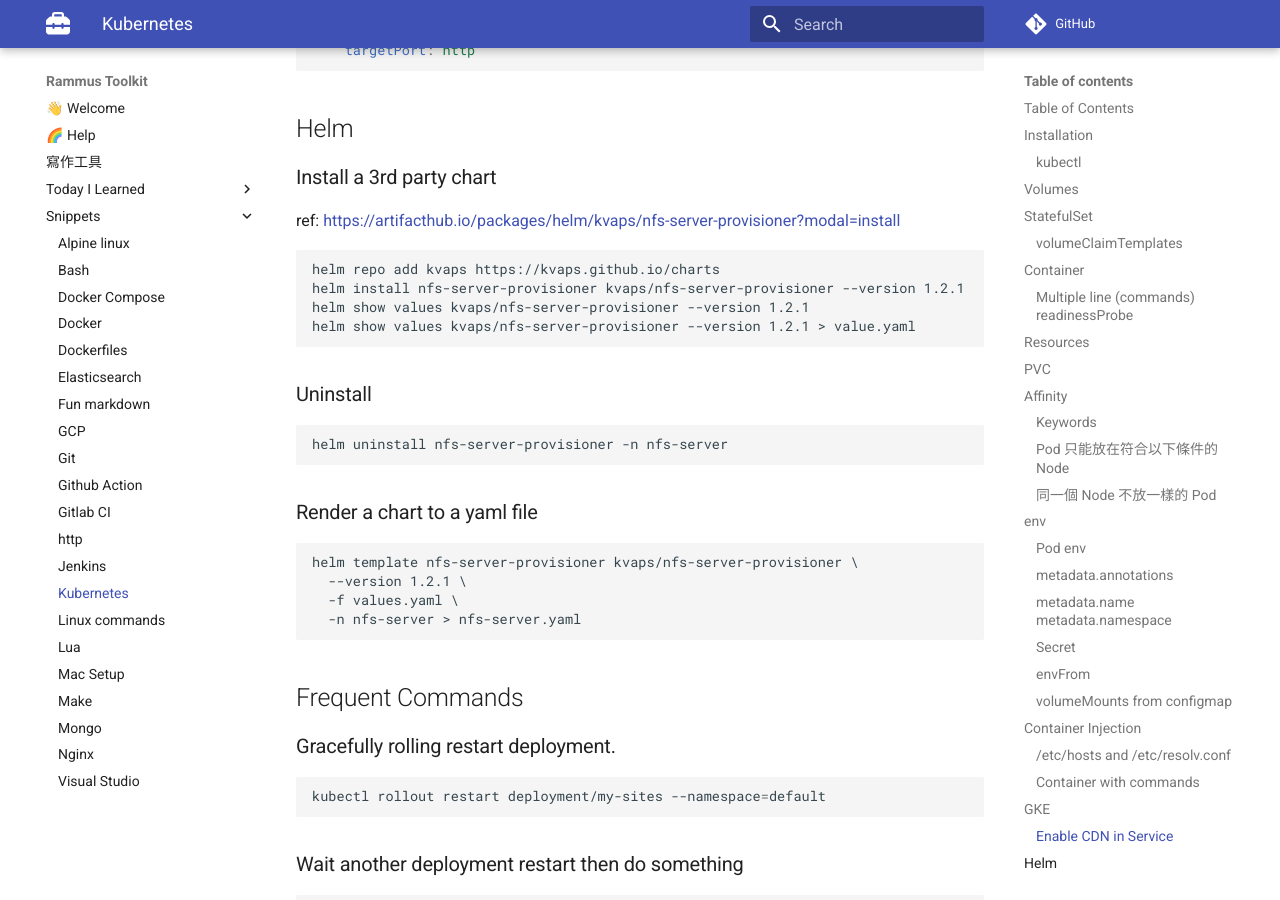
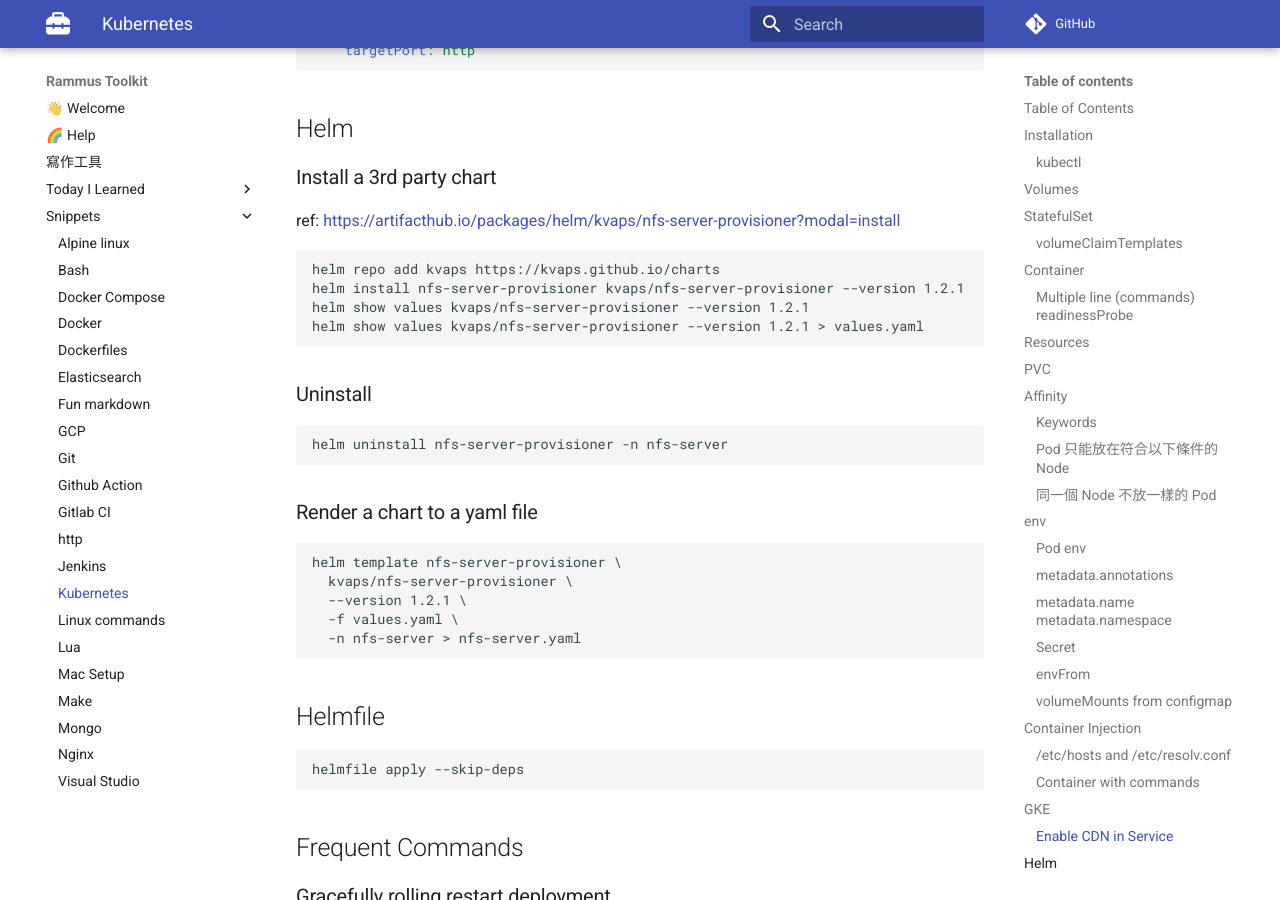
Before and after one commit to RammusXu/toolkit, an MkDocs documentation site: the page built from docs/snippets/kubernetes.md, in a window 1280 px wide and 900 px high, scrolled down 9320 px. Built offline with MkDocs 1.6.1 and Material for MkDocs 9.7.7, drawn with Linux system fonts in a browser that asks for light colours; comment, search, counter and statistics services are not loaded.

Commit message:
helmfile

````diff
--- a/docs/snippets/kubernetes.md
+++ b/docs/snippets/kubernetes.md
@@ -460,7 +460,7 @@
 helm repo add kvaps https://kvaps.github.io/charts
 helm install nfs-server-provisioner kvaps/nfs-server-provisioner --version 1.2.1
 helm show values kvaps/nfs-server-provisioner --version 1.2.1
-helm show values kvaps/nfs-server-provisioner --version 1.2.1 > value.yaml
+helm show values kvaps/nfs-server-provisioner --version 1.2.1 > values.yaml
 ```
 
 ### Uninstall
@@ -470,10 +470,16 @@
 
 ### Render a chart to a yaml file
 ```
-helm template nfs-server-provisioner kvaps/nfs-server-provisioner \
+helm template nfs-server-provisioner \
+  kvaps/nfs-server-provisioner \
   --version 1.2.1 \
   -f values.yaml \
   -n nfs-server > nfs-server.yaml
+```
+
+## Helmfile
+```
+helmfile apply --skip-deps
 ```
 
 ## Frequent Commands
````
